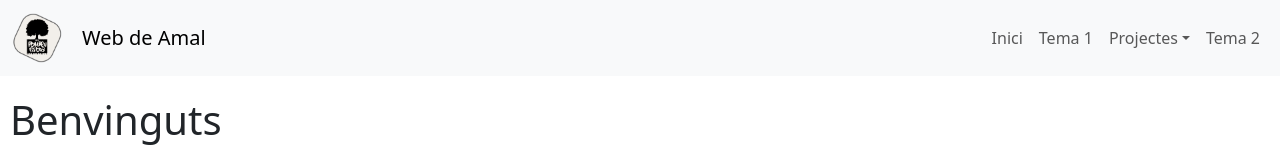
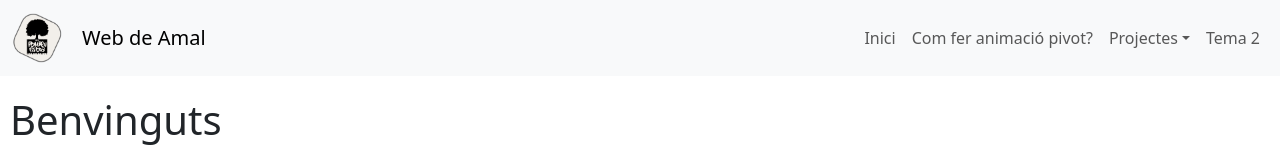
Before and after one commit to aazzarfa4/aazzarfa4.github.io, a plain HTML site: page index.html in a window 1280 px wide. Shown: the top 156 px of the page. Drawn offline with nearby package versions, Linux system fonts and the light colour scheme.

Commit message:
Update index.html

```diff
--- a/index.html
+++ b/index.html
@@ -57,7 +57,7 @@
                     <a class="nav-link" href="#">Inici</a>
                 </li>
                 <li class="nav-item">
-                    <a class="nav-link" href="#">Tema 1</a>
+                    <a class="nav-link" href="aazzarfa4.github.io/pivot">Com fer animació pivot?</a>
                 </li>
                 <li class="nav-item dropdown">
                     <a class="nav-link dropdown-toggle" href="#" id="navbarDropdown" role="button" data-bs-toggle="dropdown" aria-haspopup="true"
```
